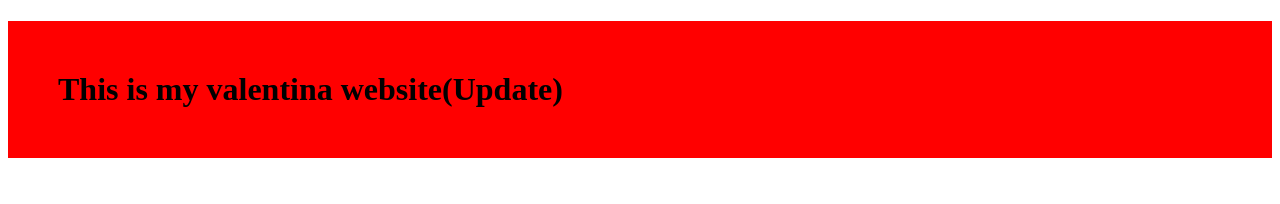
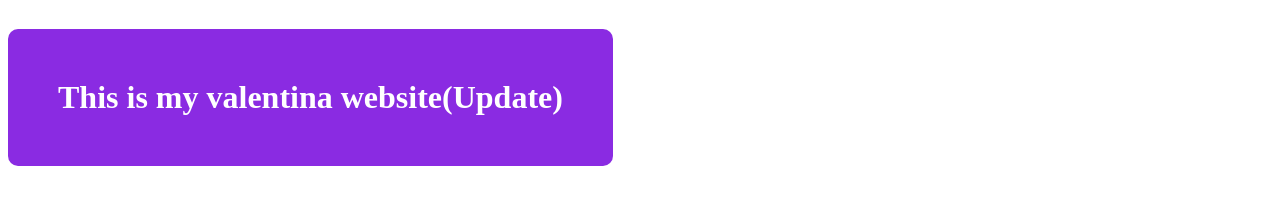
Before and after one commit to devsramen/valentina, a plain HTML site: page index.html in a window 1280 px wide. Drawn offline with Linux system fonts and the light colour scheme.

Commit message:
super update

```diff
--- a/css/style.css
+++ b/css/style.css
@@ -1,4 +1,11 @@
 h1{
-    background-color: red;
+    background-color: blueviolet;
+    color: #fff;
+    display: inline-block;
+    border-radius: 10px;
     padding: 50px;
+    -webkit-border-radius: 10px;
+    -moz-border-radius: 10px;
+    -ms-border-radius: 10px;
+    -o-border-radius: 10px;
 }
```
